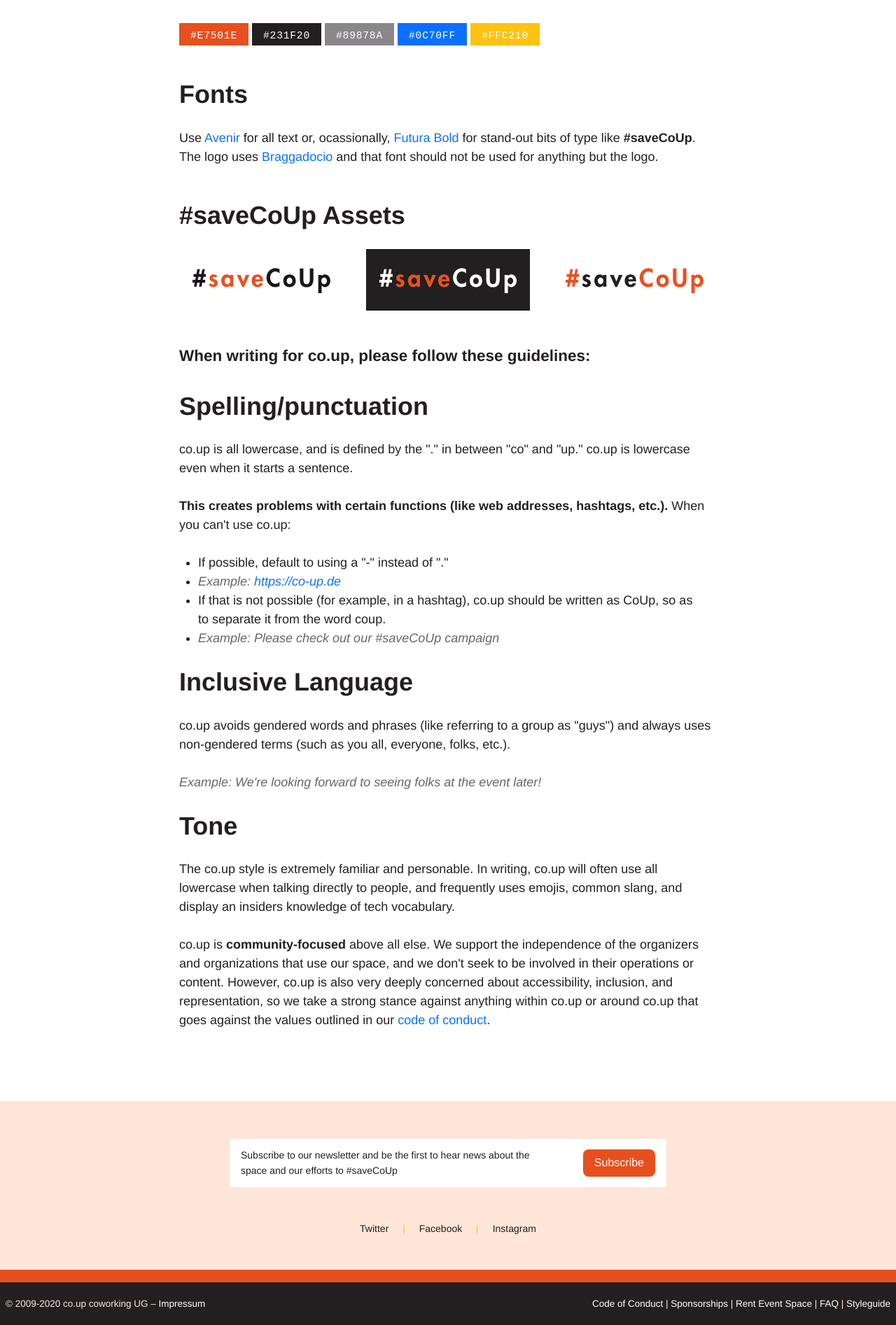
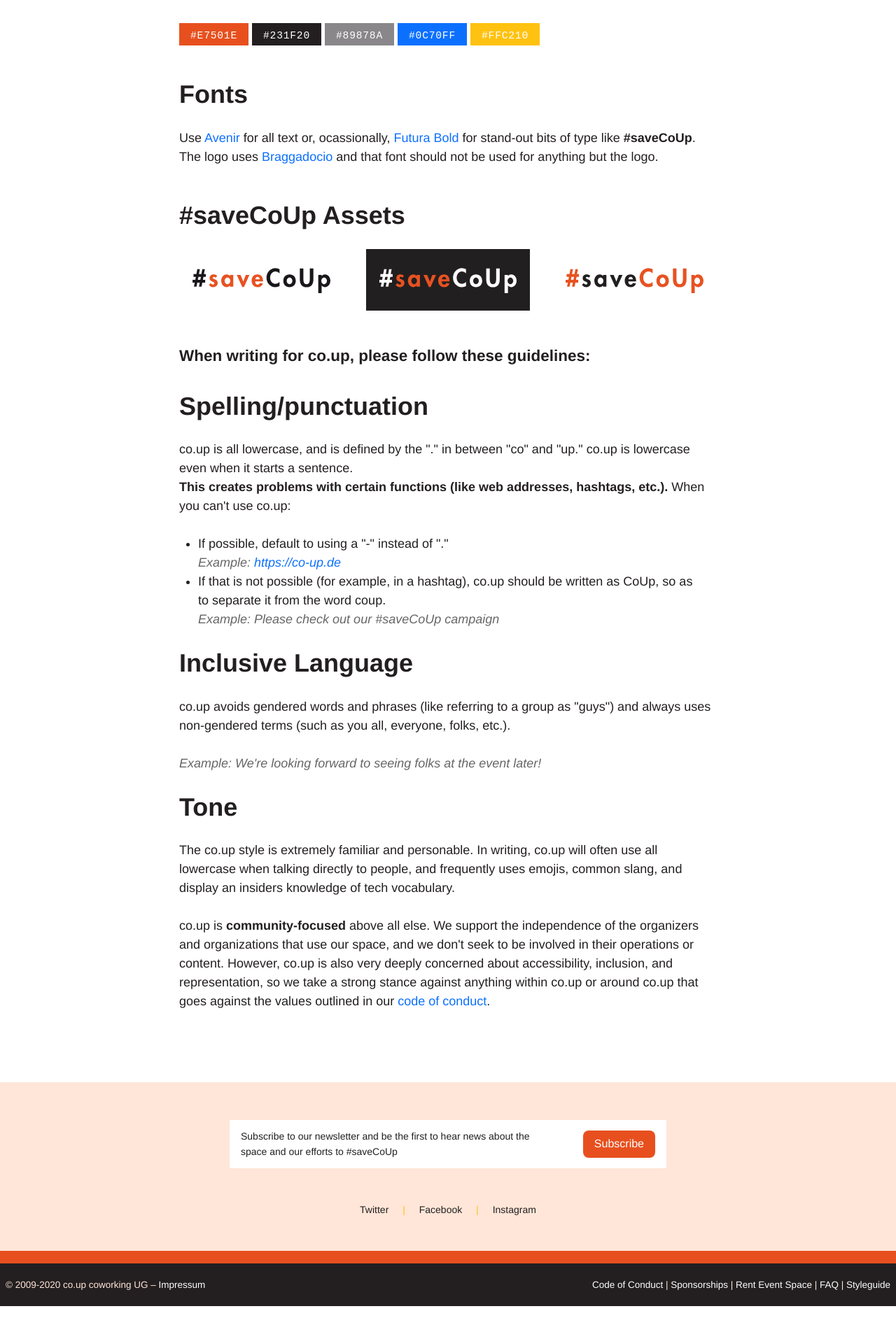
Before and after one commit to co-up/co-up.de, a Jekyll site: the page built from styleguide.html, in a window 1280 px wide. Shown: the part 1110-3004 px from the top of the page at 70% size. Built offline with Jekyll 4.4.1, drawn with Linux system fonts in a browser that asks for light colours; after the commit the page ends 2977 px from its top, so only the background shows below that.

Commit message:
Update styleguide.html

```diff
--- a/styleguide.html
+++ b/styleguide.html
@@ -73,22 +73,17 @@ title: Styleguide
 <section class="styleguide-section">
   <h2>Spelling/punctuation</h2>
   <p>
-co.up is all lowercase, and is defined by the "." in between "co" and "up." co.up is lowercase even when it starts a sentence.
-</p>
-<p>
+co.up is all lowercase, and is defined by the "." in between "co" and "up." co.up is lowercase even when it starts a sentence.<br/>
   <b>This creates problems with certain functions (like web addresses, hashtags, etc.).</b> When you can't use co.up:
   </p>
 <ul>
-  <li>If possible, default to using a "-" instead of "."</li>
-  <li><blockquote>Example: <a href="https://co-up.de">https://co-up.de</a></blockquote></li>
-  <li>If that is not possible (for example, in a hashtag), co.up should be written as CoUp, so as to separate it from the word coup.</li>
-  <li><blockquote>Example: Please check out our #saveCoUp campaign</blockquote></li>
+  <li>If possible, default to using a "-" instead of "." <blockquote>Example: <a href="https://co-up.de">https://co-up.de</a></blockquote></li>
+  <li>If that is not possible (for example, in a hashtag), co.up should be written as CoUp, so as to separate it from the word coup. <blockquote>Example: Please check out our #saveCoUp campaign</blockquote></li>
   </ul>
 
   <h2>Inclusive Language</h2>
   <p>
-  co.up avoids gendered words and phrases (like referring to a group as "guys") and always uses non-gendered terms (such as you all, everyone, folks, etc.).
-    <blockquote>Example: We're looking forward to seeing folks at the event later!</blockquote>
+  co.up avoids gendered words and phrases (like referring to a group as "guys") and always uses non-gendered terms (such as you all, everyone, folks, etc.). <blockquote>Example: We're looking forward to seeing folks at the event later!</blockquote>
   </p>
 
     <h2>Tone</h2>
```
